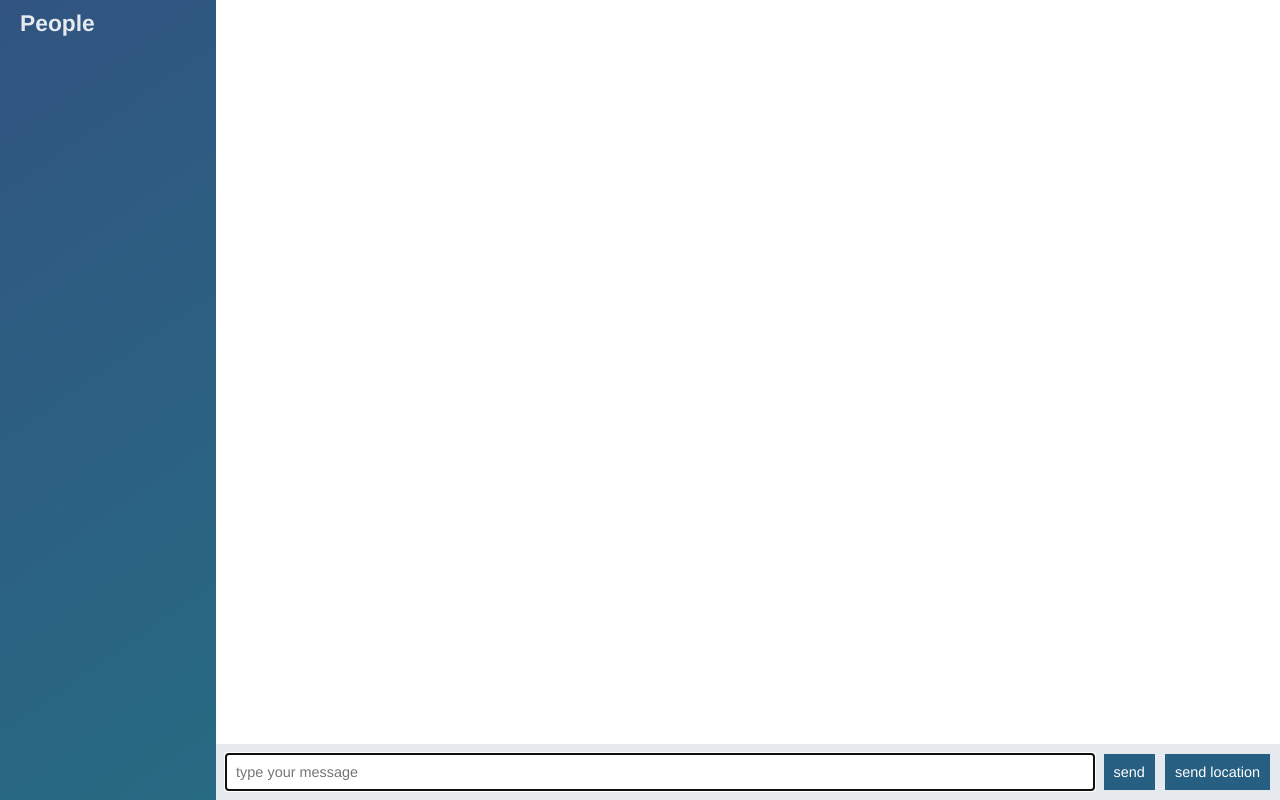
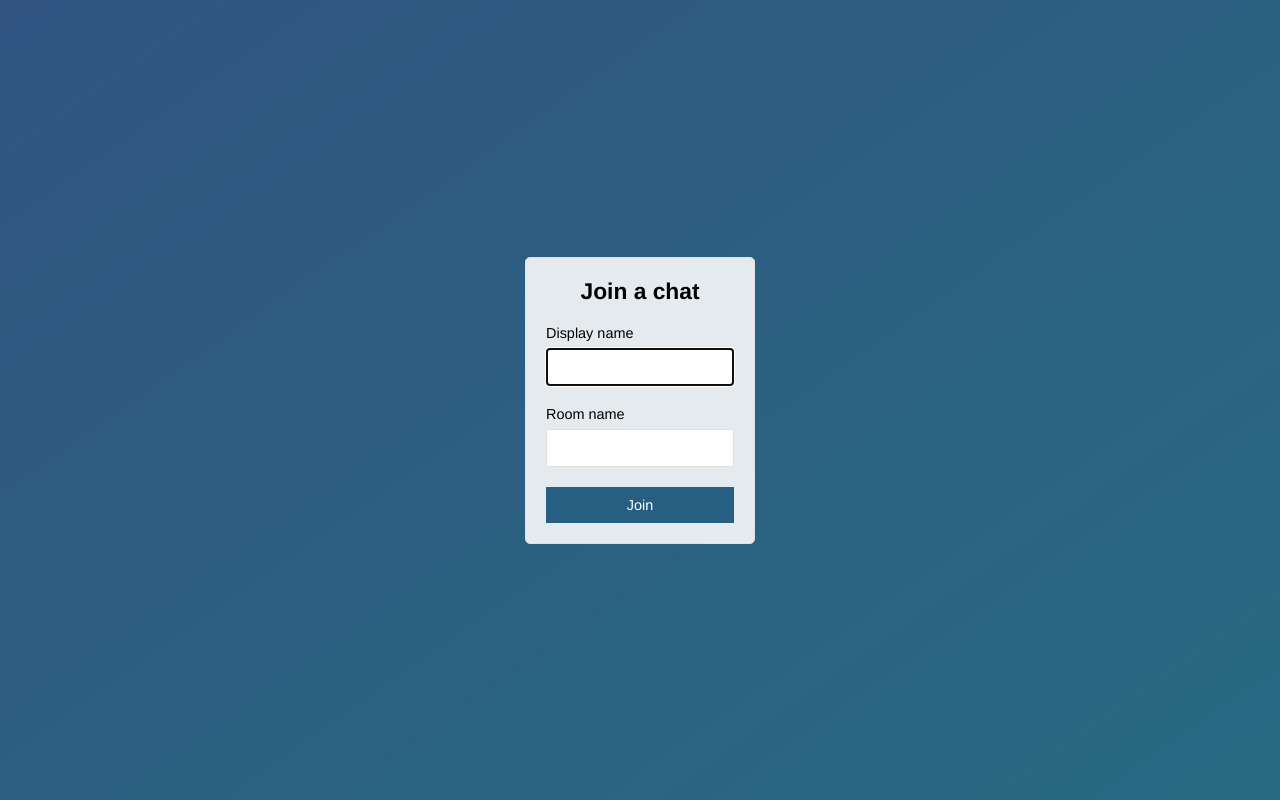
Before and after one commit to vnussolution/node-chat-app, a website: page public/index.html in a window 1280 px wide. Drawn offline with nearby package versions, Linux system fonts and the light colour scheme; no server answers.

Commit message:
add the chat.html page and style the index page

```diff
--- a/public/index.html
+++ b/public/index.html
@@ -1,58 +1,33 @@
 <!DOCTYPE html>
+
 <html>
 
     <head>
         <meta charset="utf-8">
+        <meta name="viewport" content="width=device-width, initial-scale=1, user-scalable=no">
         <link rel="stylesheet" href="/css/styles.css">
+        <title>Join | ChatApp</title>
     </head>
 
-    <body class="chat">
-        <div class="chat__sidebar">
-            <h3>People</h3>
-            <div id='users'></div>
-        </div>
-
-        <div class="chat__main">
-            <ol id='messages' class="chat__messages"></ol>
-            <div class="chat__footer">
-                <form id='message-form'>
-                    <input id='inputMessage' autocomplete="off" autofocus name='message' type='text' placeholder="type your message" />
-                    <button> send </button>
-                </form>
-                <button id='send-location'> send location</button>
-            </div>
+    <body class="centered-form">
+        <div class="centered-form__form">
+            <form action="/chat.html">
+                <div class="form-field">
+                    <h3>Join a chat</h3>
+                </div>
+                <div class="form-field">
+                    <label for="name">Display name</label>
+                    <input type="text" name="name" autofocus>
+                </div>
+                <div class="form-field">
+                    <label for="room">Room name</label>
+                    <input type="text" name="room">
+                </div>
+                <div class="form-field">
+                    <button>Join</button>
+                </div>
+            </form>
         </div>
     </body>
 
-    <script id='message-template' type="text/template">
-        <li class="message">
-            <div class="message__title">
-                <h4>{{from}}</h4>
-                <span>{{createdAt}}</span>
-            </div>
-            <div class="message__body">
-                <p>{{text}}</p>
-            </div>
-        </li>
-    </script>
-
-    <script id='message-location-template' type="text/template">
-        <li class="message">
-            <div class="message__title">
-                <h4>{{from}}</h4>
-                <span>{{createdAt}}</span>
-            </div>
-            <div class="message__body">
-                <a target="_blank" href="{{url}}">Current location</p>
-            </div>
-        </li>
-    </script>
-
-    <script src='/socket.io/socket.io.js'></script>
-    <script src='/js/libs/jquery-3.2.1.min.js'></script>
-
-    <script src='/js/libs/moment.js'></script>
-    <script src='/js/libs/mustache.js'></script>
-    <script src='/js/index.js'></script>
-
 </html>
```
Also changed, not shown: public/chat.html (added, +58 -0 lines), public/js/chat.js (renamed from public/js/index.js).
